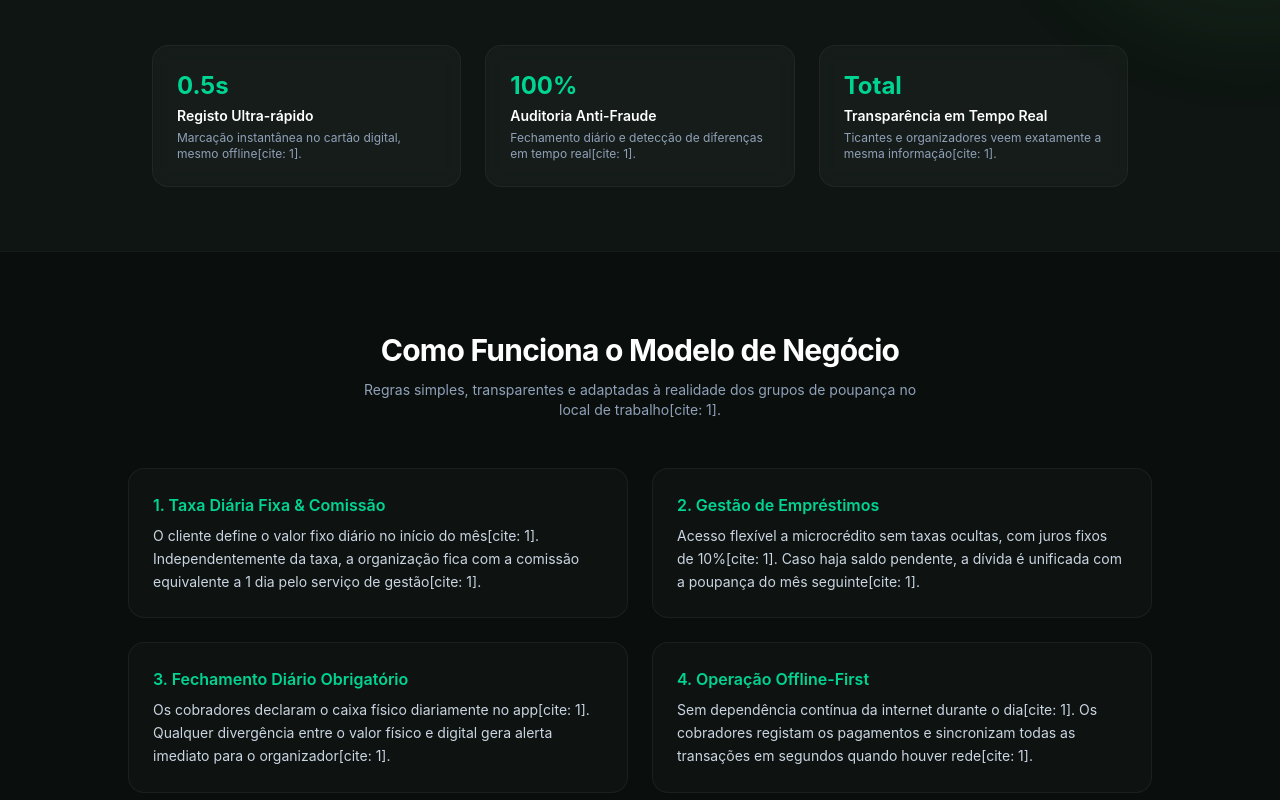
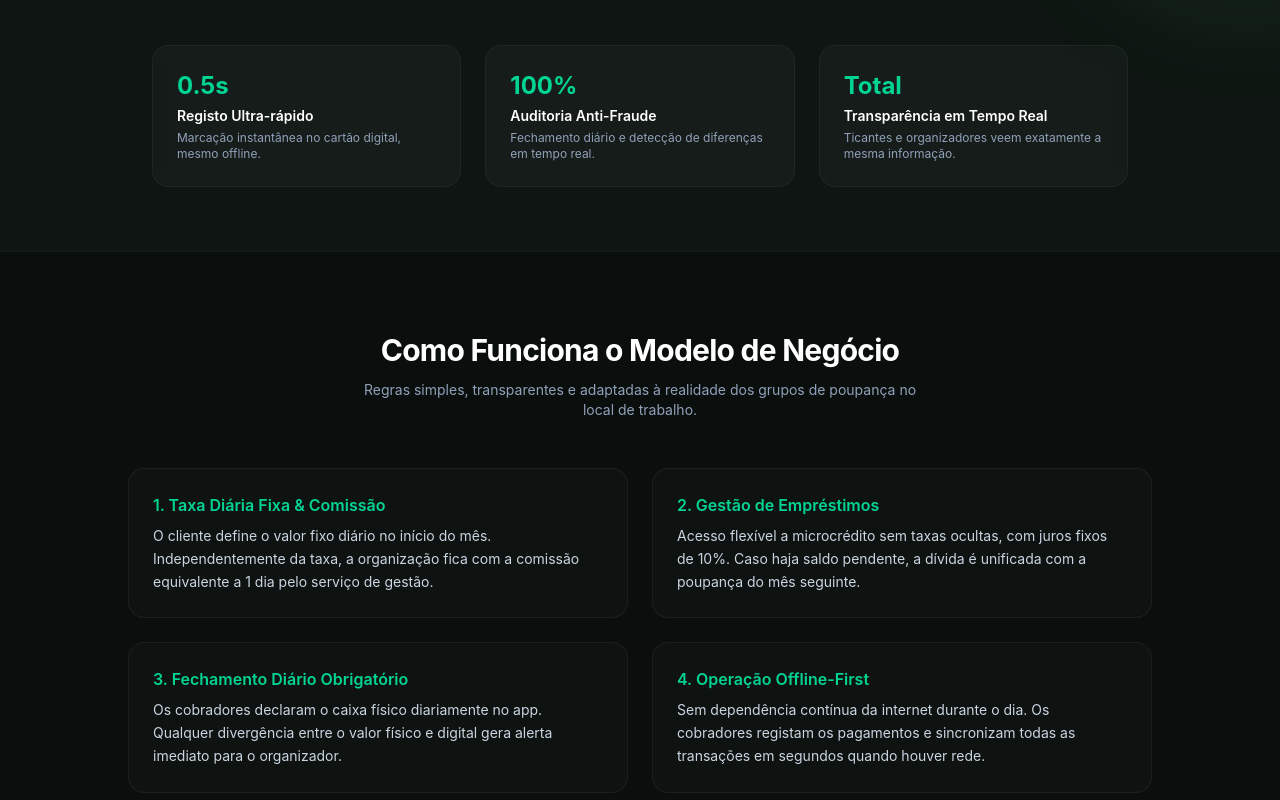
Before and after one commit to BeltonMenete/XitiqueAppUI, a React (Vite) app: page / in a window 1280 px wide. Shown: the part 640-1440 px from the top of the page. Built offline with nearby package versions, Linux system fonts and the light colour scheme.

Commit message:
fix(index.tsx): add transparency to the nav bar and it makes it stick to top when scrolling

```diff
--- a/src/routes/index.tsx
+++ b/src/routes/index.tsx
@@ -6,15 +6,16 @@ export const Route = createFileRoute("/")({ component: Home });
 
 function Home() {
 	return (
-		<div className="min-h-screen bg-[#0E1512] text-slate-100 flex flex-col justify-between selection:bg-[#4CAF50] selection:text-white font-sans antialiased overflow-x-hidden">
+		<div className="min-h-screen bg-[#0E1512] text-slate-100 flex flex-col justify-between selection:bg-[#4CAF50] selection:text-white font-sans antialiased">
 			{/* Animated Ambient Background Glows */}
 			<div className="fixed inset-0 pointer-events-none overflow-hidden">
 				<div className="absolute -top-40 -left-40 w-96 h-96 bg-[#21996B]/20 rounded-full blur-3xl animate-pulse duration-[7000ms]" />
 				<div className="absolute top-1/3 -right-40 w-96 h-96 bg-[#4CAF50]/15 rounded-full blur-3xl animate-pulse duration-[10000ms]" />
 			</div>
 
-			{/* Header */}
-			<header className="relative z-10 w-full max-w-7xl mx-auto px-6 py-6 flex justify-between items-center border-b border-white/5 animate-[fadeIn_0.6s_ease-out]">
+			{/* Header Sticky Totalmente Transparente */}
+			<header className="sticky top-0 z-50 w-full bg-transparent backdrop-blur-md border-b border-white/5 animate-[fadeIn_0.6s_ease-out]">
+				<div className="max-w-7xl mx-auto px-6 py-6 flex justify-between items-center">
 					<div className="flex items-center space-x-3 group cursor-pointer">
 						<img
 							src="/Xitique-logo-transparent.svg"
@@ -40,6 +41,7 @@ function Home() {
 							</AppButton>
 						</Link>
 					</nav>
+				</div>
 			</header>
 
 			{/* Main Hero Section */}
@@ -88,19 +90,19 @@ function Home() {
 					<div className="p-6 rounded-2xl bg-white/[0.03] border border-white/5 backdrop-blur-sm transition-all duration-300 hover:bg-white/[0.06] hover:border-emerald-500/30 hover:-translate-y-1">
 						<div className="text-emerald-400 font-bold text-2xl mb-1">0.5s</div>
 						<div className="text-white font-semibold text-sm">Registo Ultra-rápido</div>
-						<div className="text-slate-400 text-xs mt-1">Marcação instantânea no cartão digital, mesmo offline[cite: 1].</div>
+						<div className="text-slate-400 text-xs mt-1">Marcação instantânea no cartão digital, mesmo offline.</div>
 					</div>
 
 					<div className="p-6 rounded-2xl bg-white/[0.03] border border-white/5 backdrop-blur-sm transition-all duration-300 hover:bg-white/[0.06] hover:border-emerald-500/30 hover:-translate-y-1">
 						<div className="text-emerald-400 font-bold text-2xl mb-1">100%</div>
 						<div className="text-white font-semibold text-sm">Auditoria Anti-Fraude</div>
-						<div className="text-slate-400 text-xs mt-1">Fechamento diário e detecção de diferenças em tempo real[cite: 1].</div>
+						<div className="text-slate-400 text-xs mt-1">Fechamento diário e detecção de diferenças em tempo real.</div>
 					</div>
 
 					<div className="p-6 rounded-2xl bg-white/[0.03] border border-white/5 backdrop-blur-sm transition-all duration-300 hover:bg-white/[0.06] hover:border-emerald-500/30 hover:-translate-y-1">
 						<div className="text-emerald-400 font-bold text-2xl mb-1">Total</div>
 						<div className="text-white font-semibold text-sm">Transparência em Tempo Real</div>
-						<div className="text-slate-400 text-xs mt-1">Ticantes e organizadores veem exatamente a mesma informação[cite: 1].</div>
+						<div className="text-slate-400 text-xs mt-1">Ticantes e organizadores veem exatamente a mesma informação.</div>
 					</div>
 				</div>
 			</main>
@@ -111,7 +113,7 @@ function Home() {
 					<div className="text-center space-y-3">
 						<h2 className="text-3xl font-bold text-white tracking-tight">Como Funciona o Modelo de Negócio</h2>
 						<p className="text-slate-400 max-w-xl mx-auto text-sm">
-							Regras simples, transparentes e adaptadas à realidade dos grupos de poupança no local de trabalho[cite: 1].
+							Regras simples, transparentes e adaptadas à realidade dos grupos de poupança no local de trabalho.
 						</p>
 					</div>
 
@@ -119,28 +121,28 @@ function Home() {
 						<div className="p-6 rounded-2xl bg-white/[0.02] border border-white/5 transition-all duration-300 hover:border-emerald-500/20 hover:bg-white/[0.04]">
 							<h3 className="text-emerald-400 font-semibold mb-2">1. Taxa Diária Fixa & Comissão</h3>
 							<p className="text-slate-300 text-sm leading-relaxed">
-								O cliente define o valor fixo diário no início do mês[cite: 1]. Independentemente da taxa, a organização fica com a comissão equivalente a 1 dia pelo serviço de gestão[cite: 1].
+								O cliente define o valor fixo diário no início do mês. Independentemente da taxa, a organização fica com a comissão equivalente a 1 dia pelo serviço de gestão.
 							</p>
 						</div>
 
 						<div className="p-6 rounded-2xl bg-white/[0.02] border border-white/5 transition-all duration-300 hover:border-emerald-500/20 hover:bg-white/[0.04]">
 							<h3 className="text-emerald-400 font-semibold mb-2">2. Gestão de Empréstimos</h3>
 							<p className="text-slate-300 text-sm leading-relaxed">
-								Acesso flexível a microcrédito sem taxas ocultas, com juros fixos de 10%[cite: 1]. Caso haja saldo pendente, a dívida é unificada com a poupança do mês seguinte[cite: 1].
+								Acesso flexível a microcrédito sem taxas ocultas, com juros fixos de 10%. Caso haja saldo pendente, a dívida é unificada com a poupança do mês seguinte.
 							</p>
 						</div>
 
 						<div className="p-6 rounded-2xl bg-white/[0.02] border border-white/5 transition-all duration-300 hover:border-emerald-500/20 hover:bg-white/[0.04]">
 							<h3 className="text-emerald-400 font-semibold mb-2">3. Fechamento Diário Obrigatório</h3>
 							<p className="text-slate-300 text-sm leading-relaxed">
-								Os cobradores declaram o caixa físico diariamente no app[cite: 1]. Qualquer divergência entre o valor físico e digital gera alerta imediato para o organizador[cite: 1].
+								Os cobradores declaram o caixa físico diariamente no app. Qualquer divergência entre o valor físico e digital gera alerta imediato para o organizador.
 							</p>
 						</div>
 
 						<div className="p-6 rounded-2xl bg-white/[0.02] border border-white/5 transition-all duration-300 hover:border-emerald-500/20 hover:bg-white/[0.04]">
 							<h3 className="text-emerald-400 font-semibold mb-2">4. Operação Offline-First</h3>
 							<p className="text-slate-300 text-sm leading-relaxed">
-								Sem dependência contínua da internet durante o dia[cite: 1]. Os cobradores registam os pagamentos e sincronizam todas as transações em segundos quando houver rede[cite: 1].
+								Sem dependência contínua da internet durante o dia. Os cobradores registam os pagamentos e sincronizam todas as transações em segundos quando houver rede.
 							</p>
 						</div>
 					</div>
```
Lines whose indentation alone changed are shown as unchanged.
